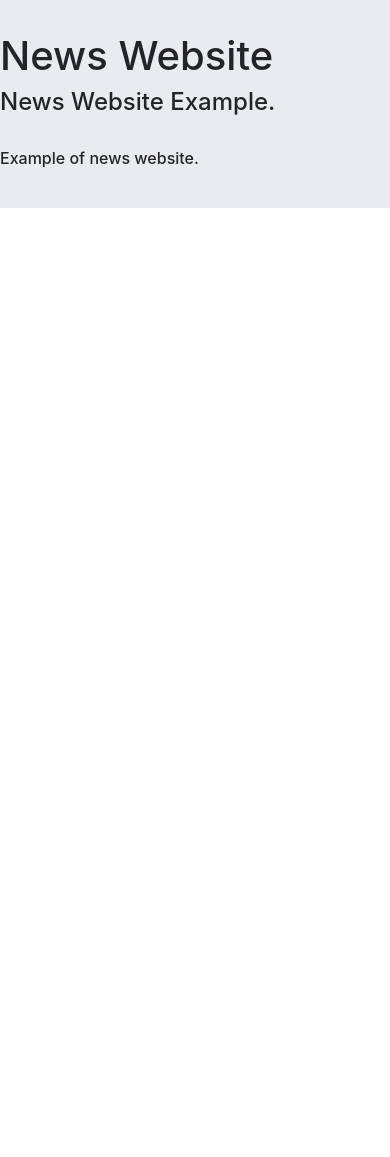
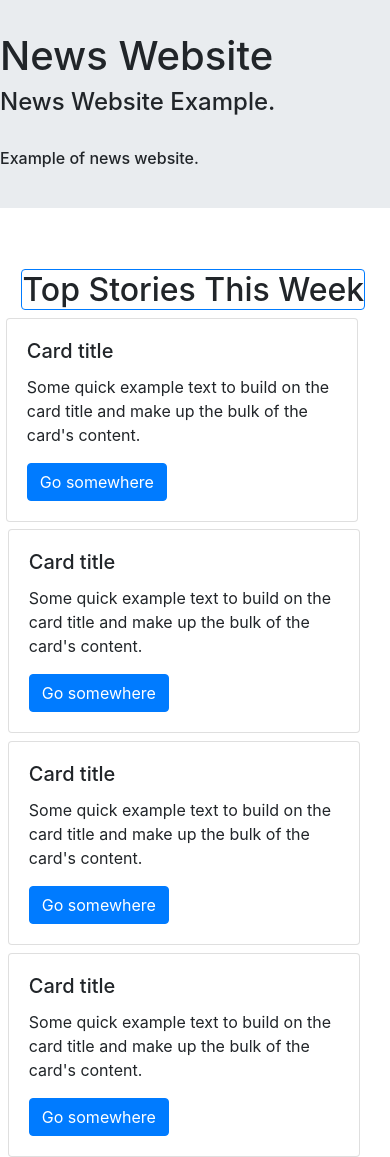
Before and after one commit to PepsiBlue-2002/News-Site-Template-Examples, a plain HTML site: page index1.html in a window 390 px wide. Before the commit the page ends 844 px from the top, so only its background shows below. Drawn offline with nearby package versions, Linux system fonts and the light colour scheme.

Commit message:
update (WIP)

```diff
--- a/index1.html
+++ b/index1.html
@@ -57,3 +57,107 @@
         </ul>
     </div>
 </nav>
+
+<body>
+    <!--Bootstrap Grid-->
+    <div class="container-flex">
+        <div class="row">
+            <div class="col">
+
+                <!--Vertical line of cards (currently set as "Top Stories") that will by default show up on small screens as priority.-->
+                <div class="container-flex" style="margin-left: 5.5%;">
+                    <h2 class="topStoriesHeader" style="margin-top: 2%;">
+                        <span class="border border-primary rounded">
+                            Top Stories This Week
+                    </h2>
+                    </span>
+                </div>
+                <!--Card 1-->
+                <div class="container-flex" style="margin-left: 1.5%;">
+                    <div class="card" style="width: 22rem; margin-top: 2%;">
+                        <!--<img class="card-img-top" src="..." alt="Card image cap">-->
+                        <div class="card-body">
+                            <h5 class="card-title">Card title</h5>
+                            <p class="card-text">Some quick example text to build on the card title and make
+                                up the bulk of the
+                                card's
+                                content.</p>
+                            <a href="#" class="btn btn-primary">Go somewhere</a>
+                        </div>
+                    </div>
+                </div>
+                <!--Card 2-->
+                <div class="container-flex" style="margin-left: 2%;">
+                    <div class="card" style="width: 22rem; margin-top: 2%;">
+                        <!--<img class="card-img-top" src="..." alt="Card image cap">-->
+                        <div class="card-body">
+                            <h5 class="card-title">Card title</h5>
+                            <p class="card-text">Some quick example text to build on the card title and make
+                                up the bulk of the
+                                card's
+                                content.</p>
+                            <a href="#" class="btn btn-primary">Go somewhere</a>
+                        </div>
+                    </div>
+                </div>
+                <!--Card 3-->
+                <div class="container-flex" style="margin-left: 2%;">
+                    <div class="card" style="width: 22rem; margin-top: 2%;">
+                        <!--<img class="card-img-top" src="..." alt="Card image cap">-->
+                        <div class="card-body">
+                            <h5 class="card-title">Card title</h5>
+                            <p class="card-text">Some quick example text to build on the card title and make
+                                up the bulk of the
+                                card's
+                                content.</p>
+                            <a href="#" class="btn btn-primary">Go somewhere</a>
+                        </div>
+                    </div>
+                </div>
+                <!--Card 4-->
+                <div class="container-flex" style="margin-left: 2%;">
+                    <div class="card" style="width: 22rem; margin-top: 2%;">
+                        <!--<img class="card-img-top" src="..." alt="Card image cap">-->
+                        <div class="card-body">
+                            <h5 class="card-title">Card title</h5>
+                            <p class="card-text">Some quick example text to build on the card title and make
+                                up the bulk of the
+                                card's
+                                content.</p>
+                            <a href="#" class="btn btn-primary">Go somewhere</a>
+                        </div>
+                    </div>
+                </div>
+            </div>
+
+            <!--Carousel for larger screens-->
+            <div class="col-6">
+                <div id="carouselExampleIndicators" class="carousel slide d-none d-lg-block" data-ride="carousel">
+                    <ol class="carousel-indicators">
+                        <li data-target="#carouselExampleIndicators" data-slide-to="0" class="active"></li>
+                        <li data-target="#carouselExampleIndicators" data-slide-to="1"></li>
+                        <li data-target="#carouselExampleIndicators" data-slide-to="2"></li>
+                    </ol>
+                    <div class="carousel-inner">
+                        <div class="carousel-item active">
+                            <img class="d-block w-100"
+                                src="images/(Carousel 3) jonny-gios-wcJ4kwwDP0s-unsplash - Copy.jpg" alt="First slide">
+                        </div>
+                        <div class="carousel-item">
+                            <img class="d-block w-100" src="images/(Carousel 2) dmitriy-k-2OTkD_1H86E-unsplash.jpg"
+                                alt="Second slide">
+                        </div>
+                        <div class="carousel-item">
+                            <img class="d-block w-100" src="images/(Carousel 1) alfaz-sayed-xv1qtGAvPp8-unsplash.jpg"
+                                alt="Third slide">
+                        </div>
+                    </div>
+                    <a class="carousel-control-prev" href="#carouselExampleIndicators" role="button" data-slide="prev">
+                        <span class="carousel-control-prev-icon" aria-hidden="true"></span>
+                        <span class="sr-only">Previous</span>
+                    </a>
+                    <a class="carousel-control-next" href="#carouselExampleIndicators" role="button" data-slide="next">
+                        <span class="carousel-control-next-icon" aria-hidden="true"></span>
+                        <span class="sr-only">Next</span>
+                    </a>
+                </div>
```
